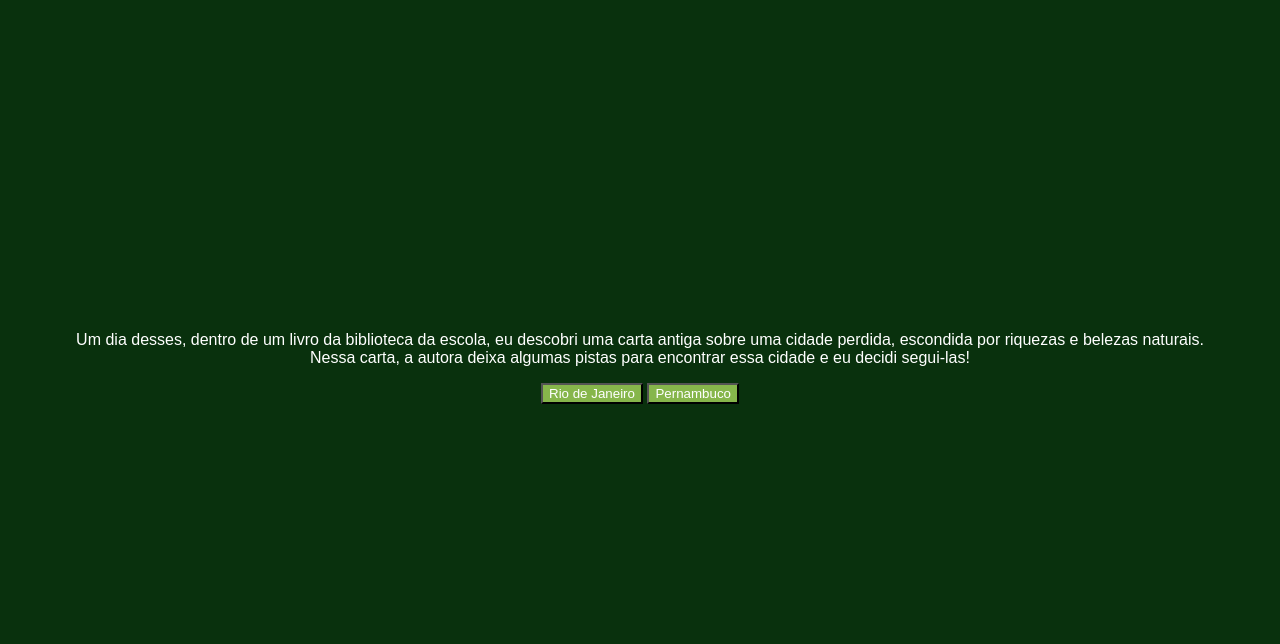
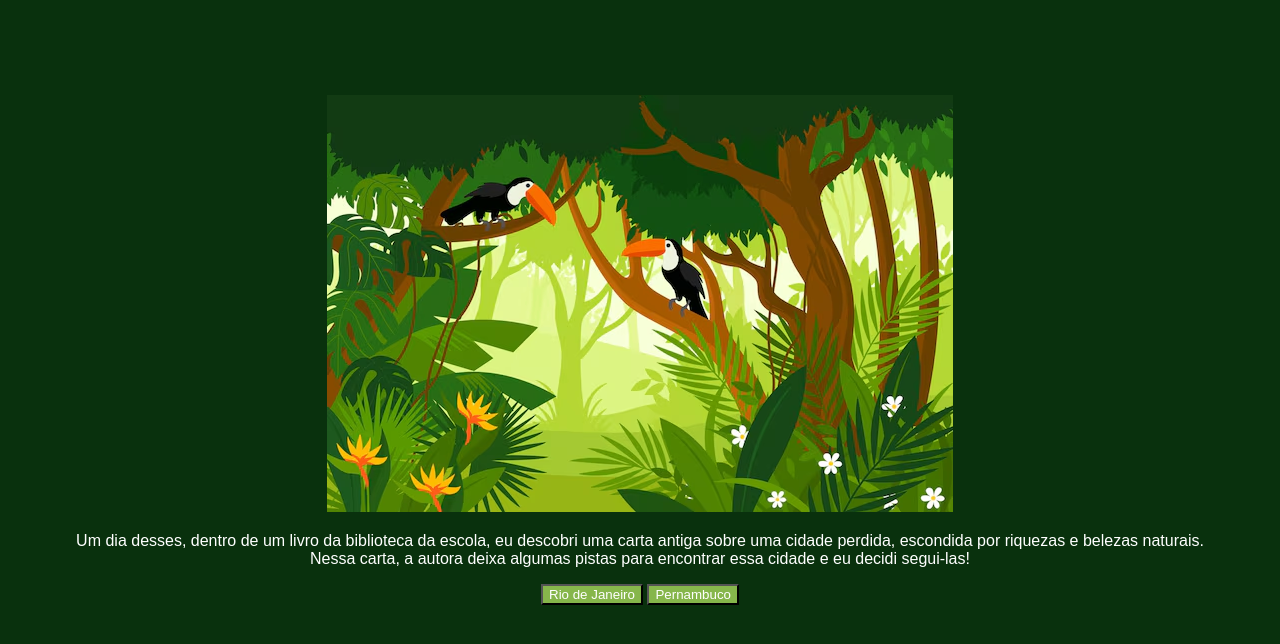
Before and after one commit to mafer006/da-natureza-para-sua-tela, a plain HTML site: page index.html in a window 1280 px wide. Drawn offline with Linux system fonts and the light colour scheme; a web font is replaced by a local one.

Commit message:
amazonia

```diff
--- a/index.html
+++ b/index.html
@@ -12,7 +12,7 @@
 <body>
     <main>
         <div class="passo ativo" id="passo-0">
-            <img src="img/cenario-passo0.png" alt="">
+            <img src="amazonia .avif" alt="">
             <p>Um dia desses, dentro de um livro da biblioteca da escola, eu descobri uma carta antiga sobre uma cidade perdida, escondida por riquezas e belezas naturais. Nessa carta, a autora deixa algumas pistas para encontrar essa cidade e eu decidi segui-las!</p>
             <button class="btn-proximo" data-proximo="1">Rio de Janeiro</button>
             <button class="btn-proximo" data-proximo="2">Pernambuco</button>
```
